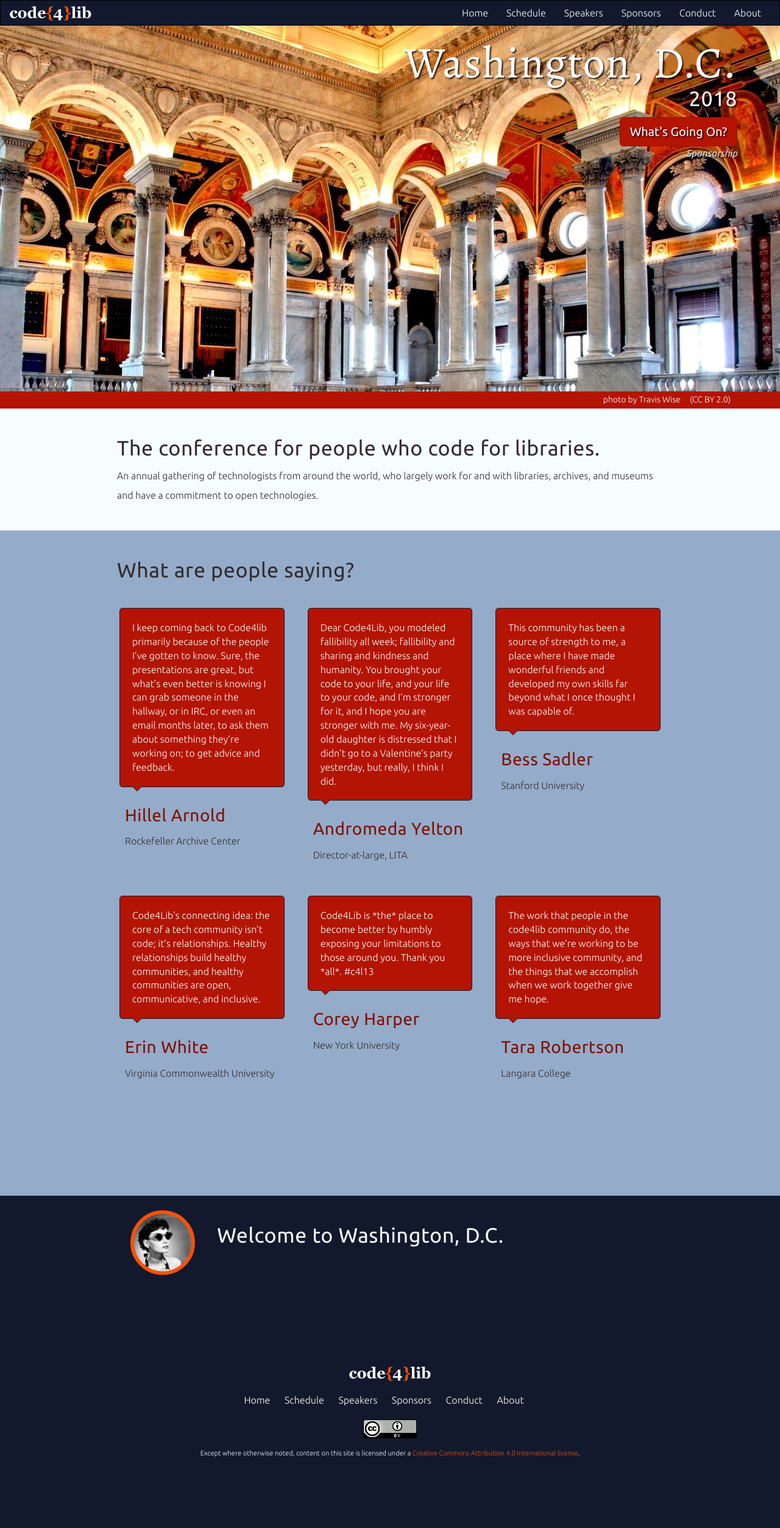
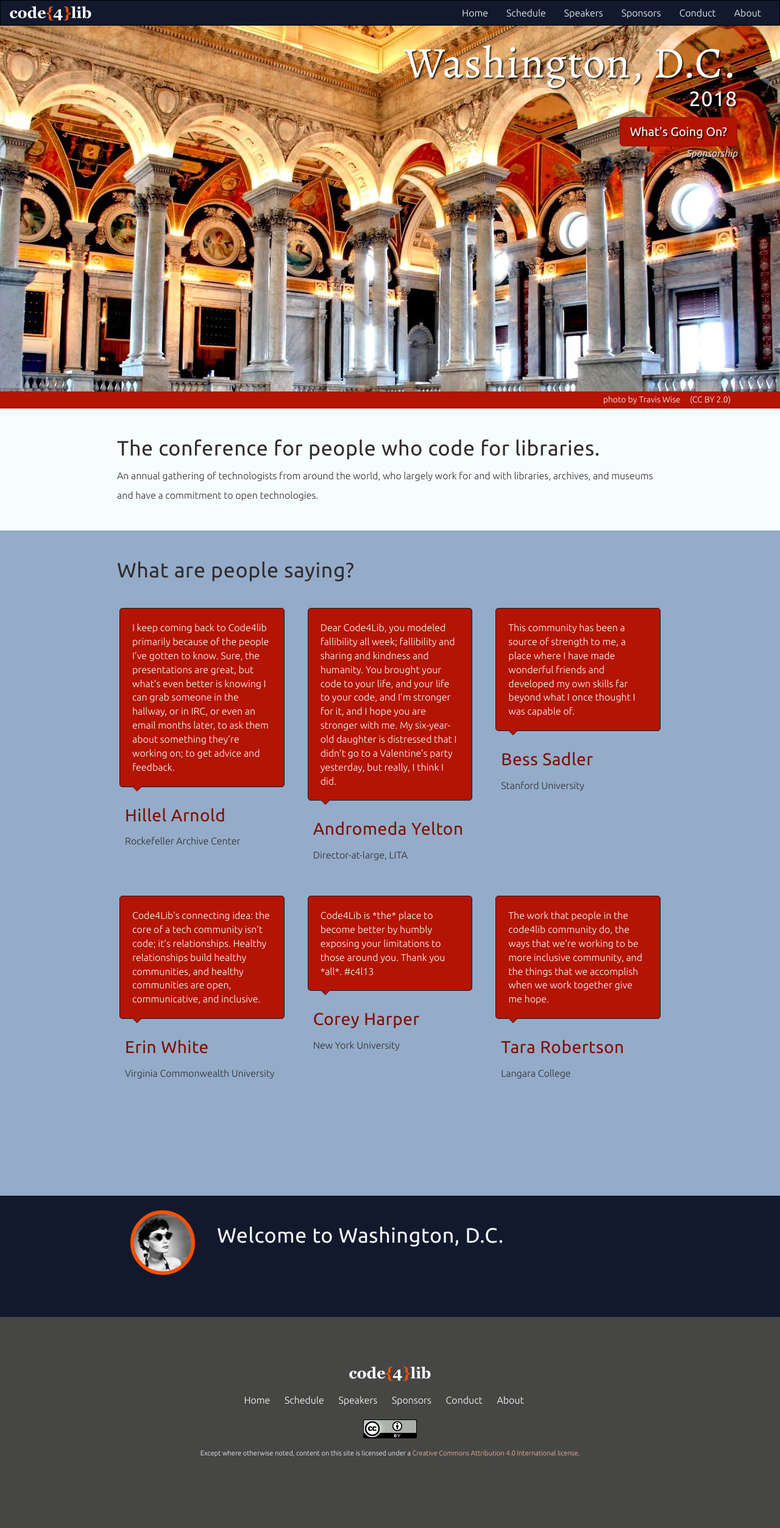
Before and after one commit to code4lib/2018.code4lib.org, a Jekyll site: the page built from index.html, in a window 1280 px wide. Shown: the whole page at 61% size. Built offline with Jekyll 4.4.1, drawn with Linux system fonts in a browser that asks for light colours; some web fonts are replaced.

Commit message:
switch back to gray footer

```diff
--- a/assets/_scss/_variables.scss
+++ b/assets/_scss/_variables.scss
@@ -5,7 +5,7 @@ $bootstrap-sass-asset-helper: false !default;
 
 //== Colors
 $gray-base:               #332C2F !default;
-$gray-darker:             lighten($gray-base, 13.5%) !default; // #222
+$gray-darker:             #464745 !default; // #222
 $gray-dark:               #67655D !default;
 $gray:                    #8E908C;
 $gray-light:              #D4D8D1 !default;
@@ -39,10 +39,10 @@ $section-3-color:         $gray-lighter;
 $section-3-link:          $accent-light;
 $section-3-hover:         darken($accent-light, 6.5%);
 
-$footer-bg:               $primary-dark;
+$footer-bg:               $gray-darker;
 $footer-color:            $gray-lighter;
-$footer-link:             $accent-light;
-$footer-hover:            darken($accent-light, 6.5%);
+$footer-link:             lighten($accent-light, 30%);
+$footer-hover:            darken($footer-link, 6.5%);
 
 //Clip circle
 $clip-circle-border:      $accent-light;
```
